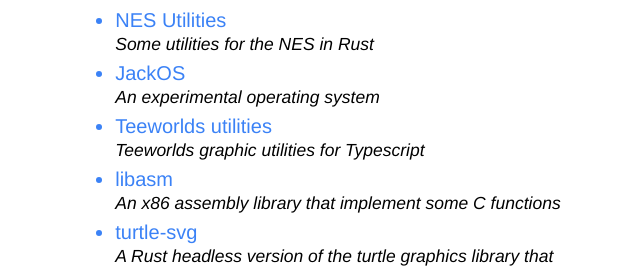
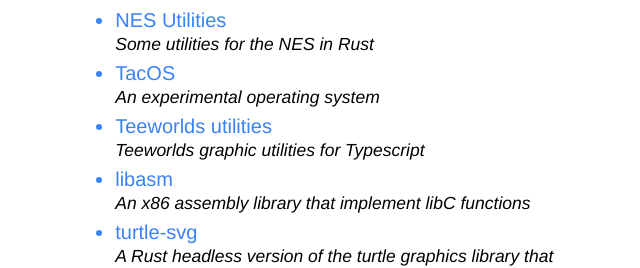
Before and after one commit to theobori-cafe/old-theobori.cafe, a Next.js app: page /projects in a window 1280 px wide. Shown: the part 433-701 px from the top of the page, without its empty margins (312-952 px from the left). Built offline with nearby package versions, Linux system fonts and the light colour scheme.

Commit message:
update: `projects` page

```diff
--- a/pages/projects.tsx
+++ b/pages/projects.tsx
@@ -27,9 +27,9 @@
     url: "https://github.com/theobori/nes-utils"
   },
   {
-    name: "JackOS",
+    name: "TacOS",
     description: "An experimental operating system",
-    url: "https://github.com/theobori/JackOS"
+    url: "https://github.com/epi-osdev/TacOS"
   },
   {
     name: "Teeworlds utilities",
@@ -38,7 +38,7 @@
   },
   {
     name: "libasm",
-    description: "An x86 assembly library that implement some C functions",
+    description: "An x86 assembly library that implement libC functions",
     url: "https://github.com/theobori/libasm"
   },
   {
```
Also changed, not shown: 2 other files (tests, documents, lock files or other folders).
